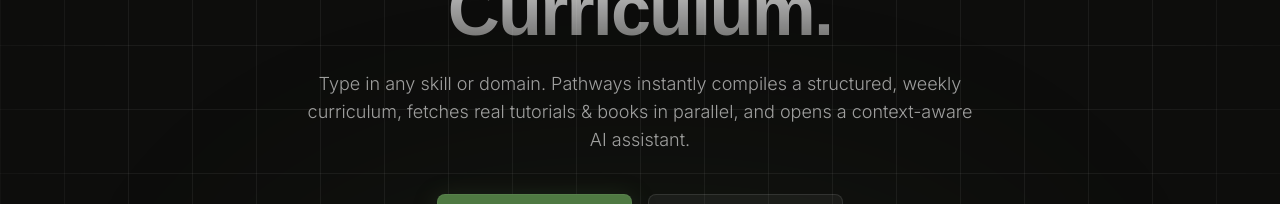
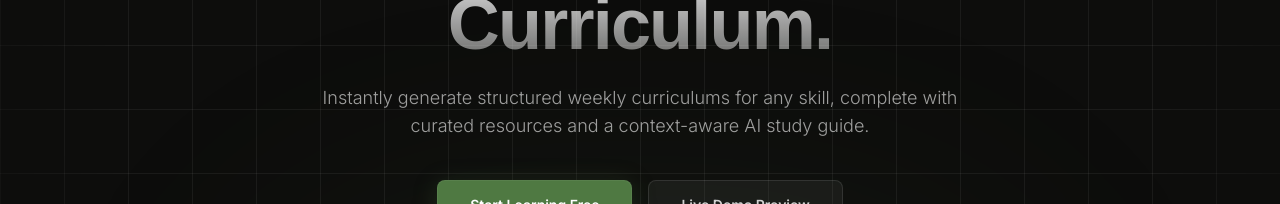
Before and after one commit to subxm/Pathways, a React (Vite) app in the folder frontend/: page / in a window 1280 px wide. Shown: the part 339-543 px from the top of the page. Built offline with nearby package versions, Linux system fonts and the light colour scheme; no server answers; a web font is replaced by a local one.

Commit message:
style: make hero subtitle text more concise and punchy

```diff
--- a/frontend/src/pages/LandingPage.jsx
+++ b/frontend/src/pages/LandingPage.jsx
@@ -243,7 +243,7 @@
             animate="visible"
             className="mt-6 text-sm sm:text-base md:text-lg text-white/60 max-w-2xl font-light leading-relaxed"
           >
-            Type in any skill or domain. Pathways instantly compiles a structured, weekly curriculum, fetches real tutorials & books in parallel, and opens a context-aware AI assistant.
+            Instantly generate structured weekly curriculums for any skill, complete with curated resources and a context-aware AI study guide.
           </motion.p>
 
           {/* CTAs */}
```
